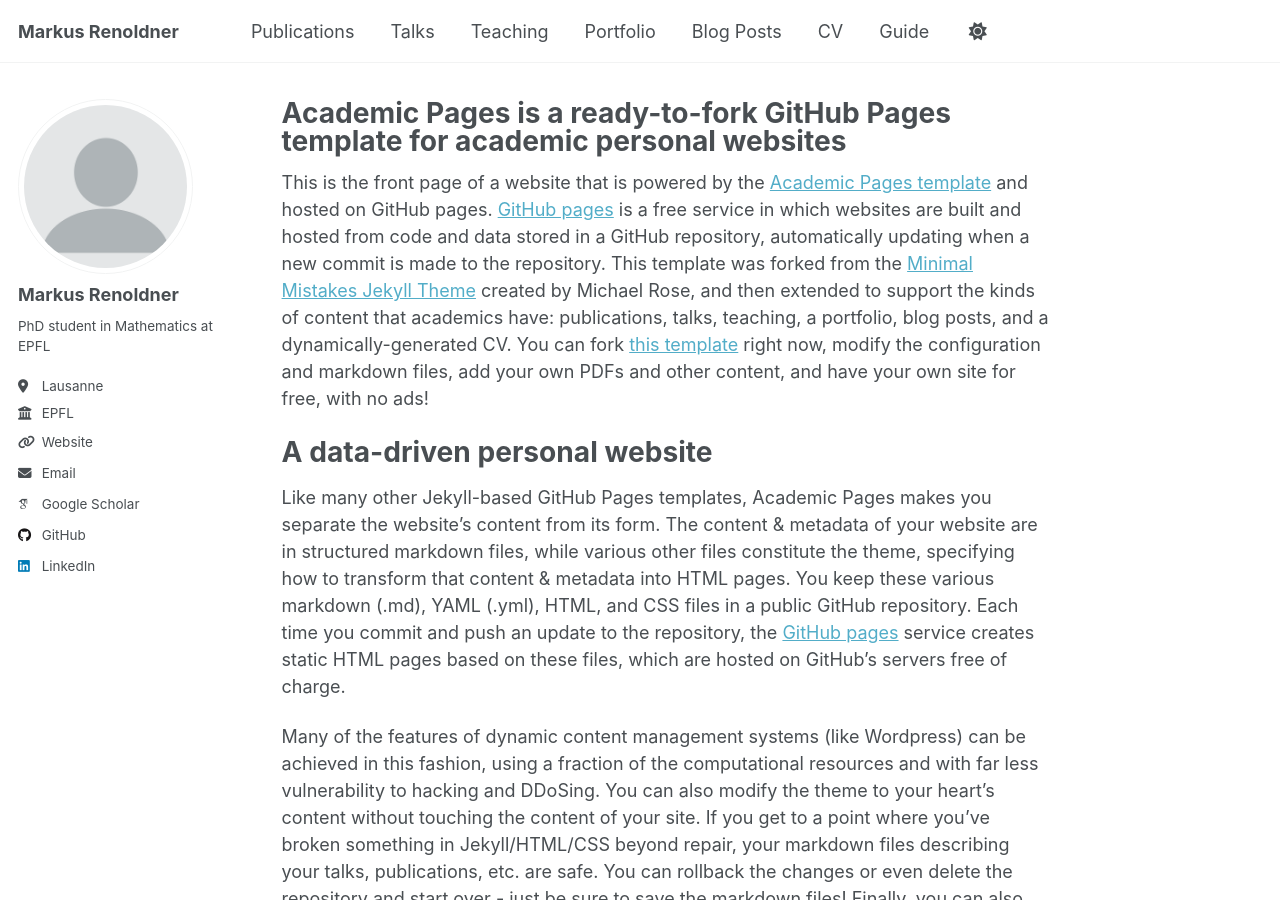
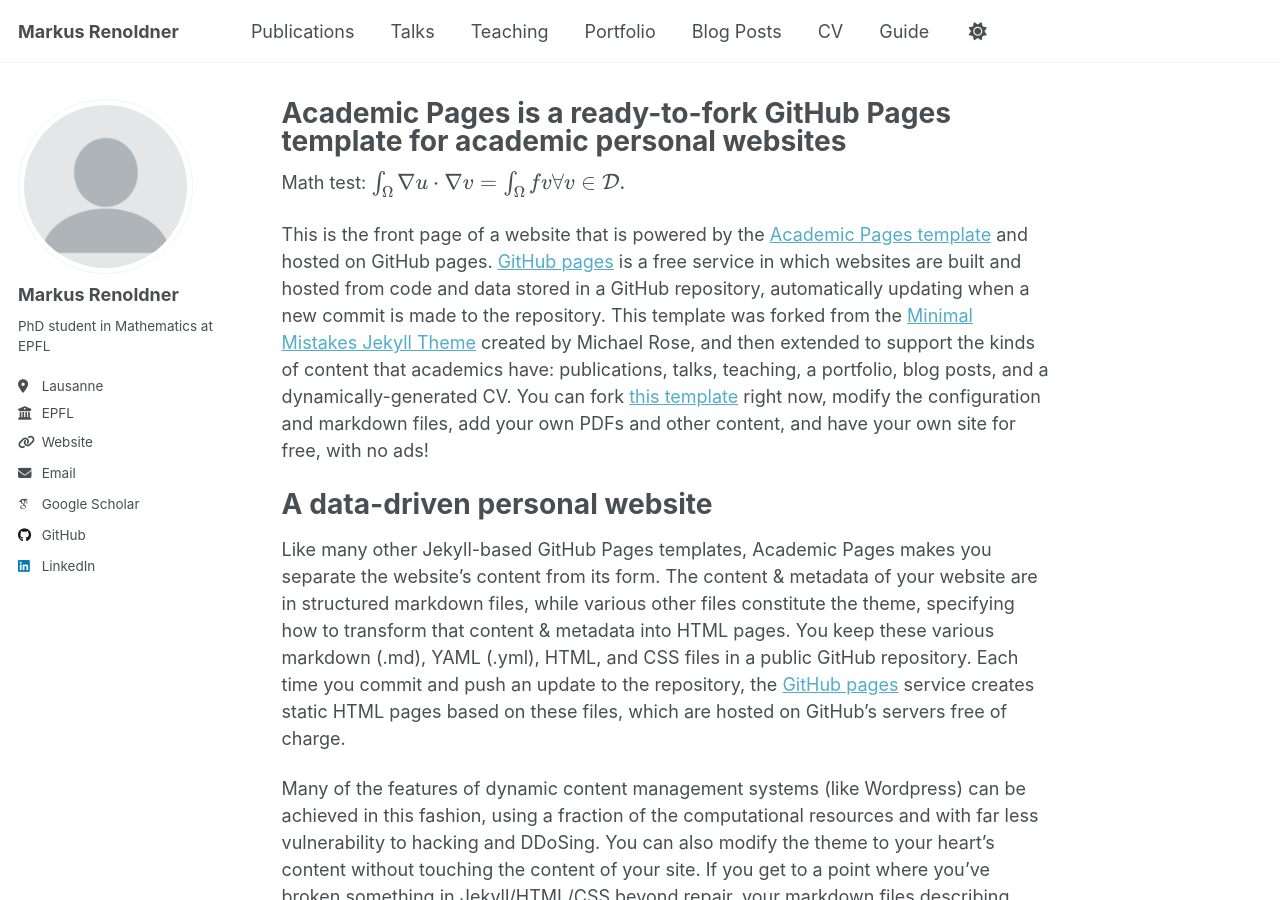
Before and after one commit to markusrenoldner/website, a Jekyll site: the page built from _pages/about.md, in a window 1280 px wide and 900 px high. Built offline with Jekyll 4.4.1, drawn with Linux system fonts in a browser that asks for light colours; some web fonts are replaced.

Commit message:
Update about.md

```diff
--- a/_pages/about.md
+++ b/_pages/about.md
@@ -6,6 +6,9 @@
   - /about/
   - /about.html
 ---
+
+Math test:
+$$\int_\Omega \nabla u\cdot\nabla v = \int_\Omega fv \forall v\in\mathcal{D}.$$
 
 This is the front page of a website that is powered by the [Academic Pages template](https://github.com/academicpages/academicpages.github.io) and hosted on GitHub pages. [GitHub pages](https://pages.github.com) is a free service in which websites are built and hosted from code and data stored in a GitHub repository, automatically updating when a new commit is made to the repository. This template was forked from the [Minimal Mistakes Jekyll Theme](https://mmistakes.github.io/minimal-mistakes/) created by Michael Rose, and then extended to support the kinds of content that academics have: publications, talks, teaching, a portfolio, blog posts, and a dynamically-generated CV. You can fork [this template](https://github.com/academicpages/academicpages.github.io) right now, modify the configuration and markdown files, add your own PDFs and other content, and have your own site for free, with no ads!
 
```
